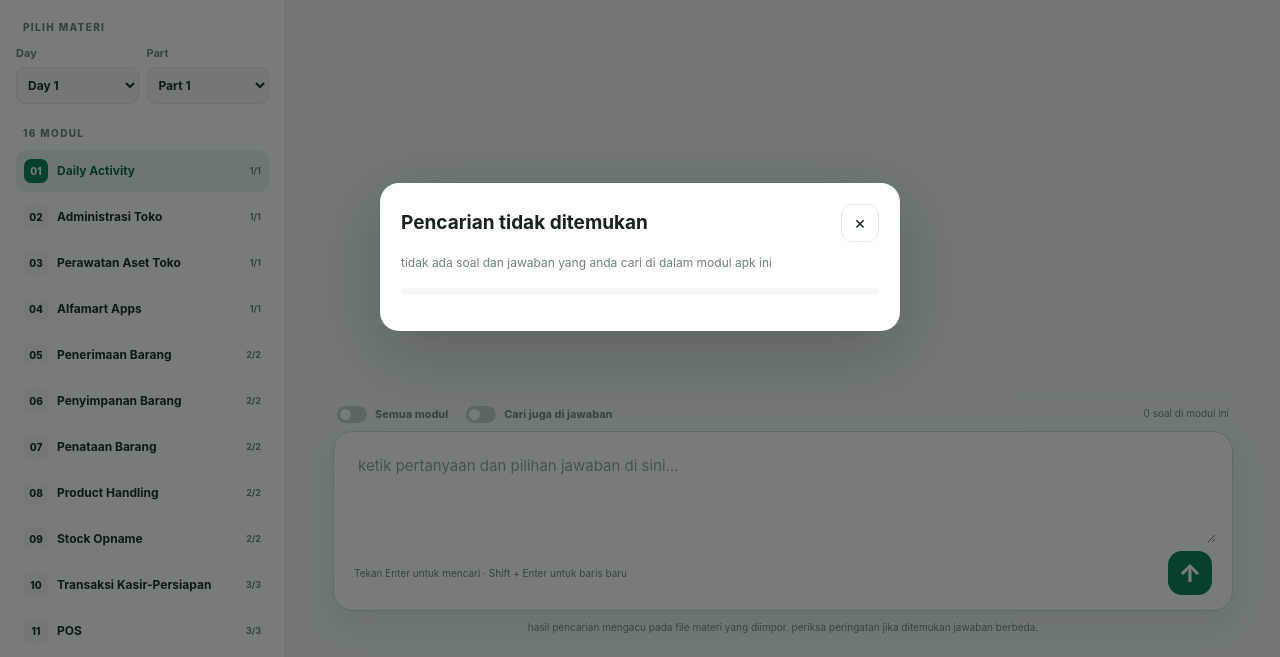
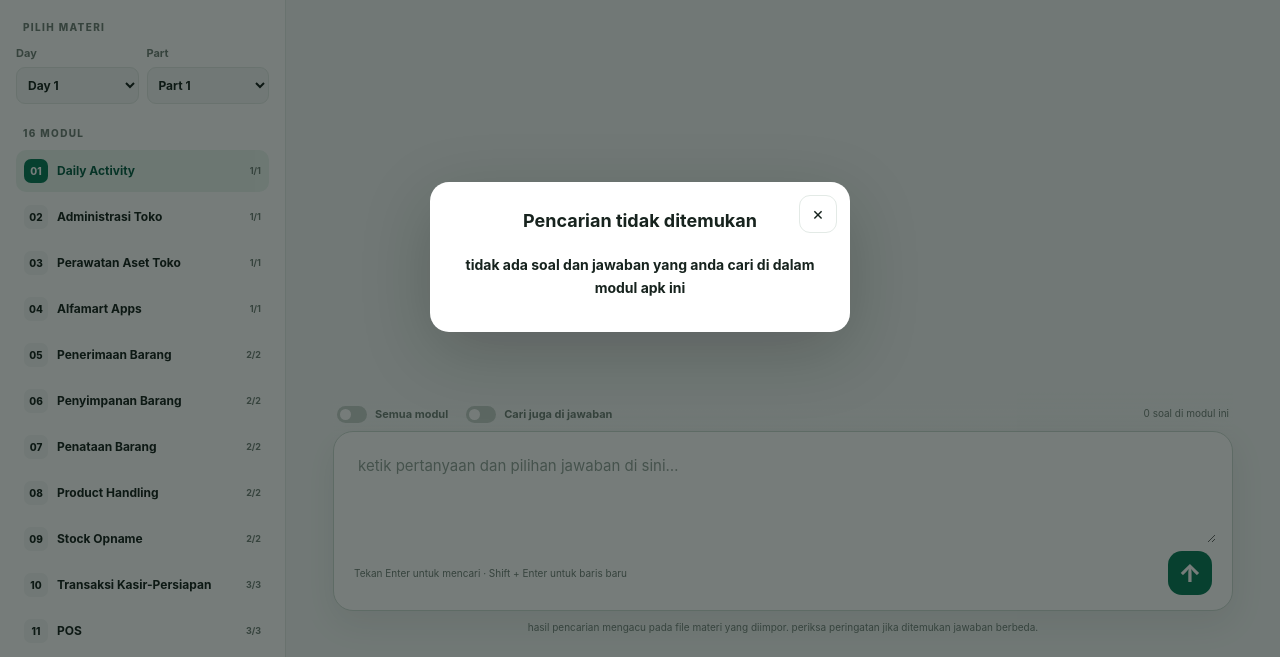
Before and after one commit to iyam-ctrl/WEBKUNCIJAWABANFT, a plain HTML site: page index.html in a window 1280 px wide. Both pictures are taken after typing "Sample" into the empty fields and a click on the button "Cari jawaban". Shown: the part 143-800 px from the top of the page. Drawn offline with Linux system fonts and the light colour scheme.

Commit message:
Style the no-results search popup

```diff
--- a/styles.css
+++ b/styles.css
@@ -82,3 +82,10 @@ mark{background:#fff0a8;color:#554300;border-radius:3px;padding:0 2px}
  .result-question{font-size:14px}.result-answer{font-size:15px}
  .result-answer-wrap{padding:12px}
 }
+
+.modal.notice-only{width:min(420px,100%);text-align:center;padding:25px 22px}
+.modal.notice-only .modal-head{justify-content:center}
+.modal.notice-only .modal-head h2{font-size:18px}
+.modal.notice-only .modal-head .icon-button{position:absolute;right:calc(50% - min(210px,50%) + 13px);top:calc(50% - 62px)}
+.modal.notice-only>p{font-size:14px;line-height:1.65;font-weight:750;color:var(--ink);margin:18px 4px 8px}
+.modal.notice-only .progress-track,.modal.notice-only .import-log,.modal.notice-only #confirmImport{display:none}
```
